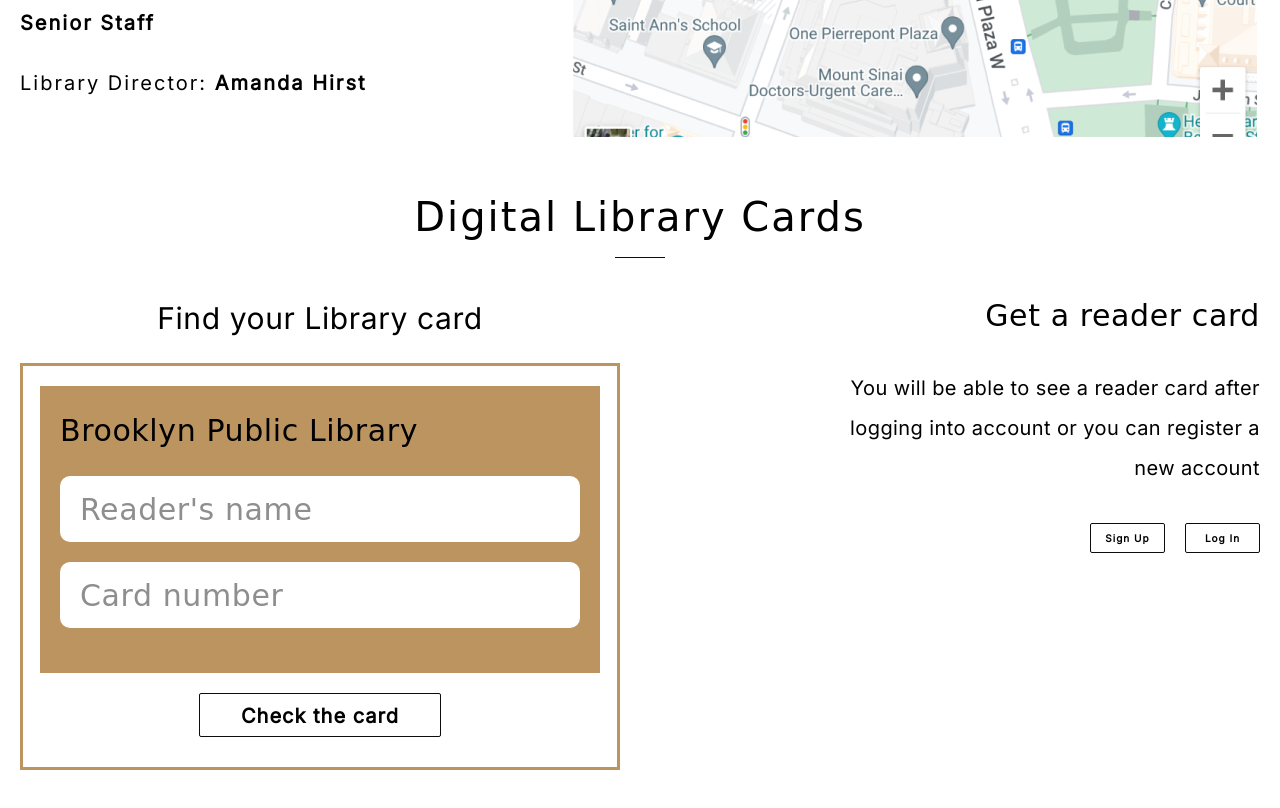
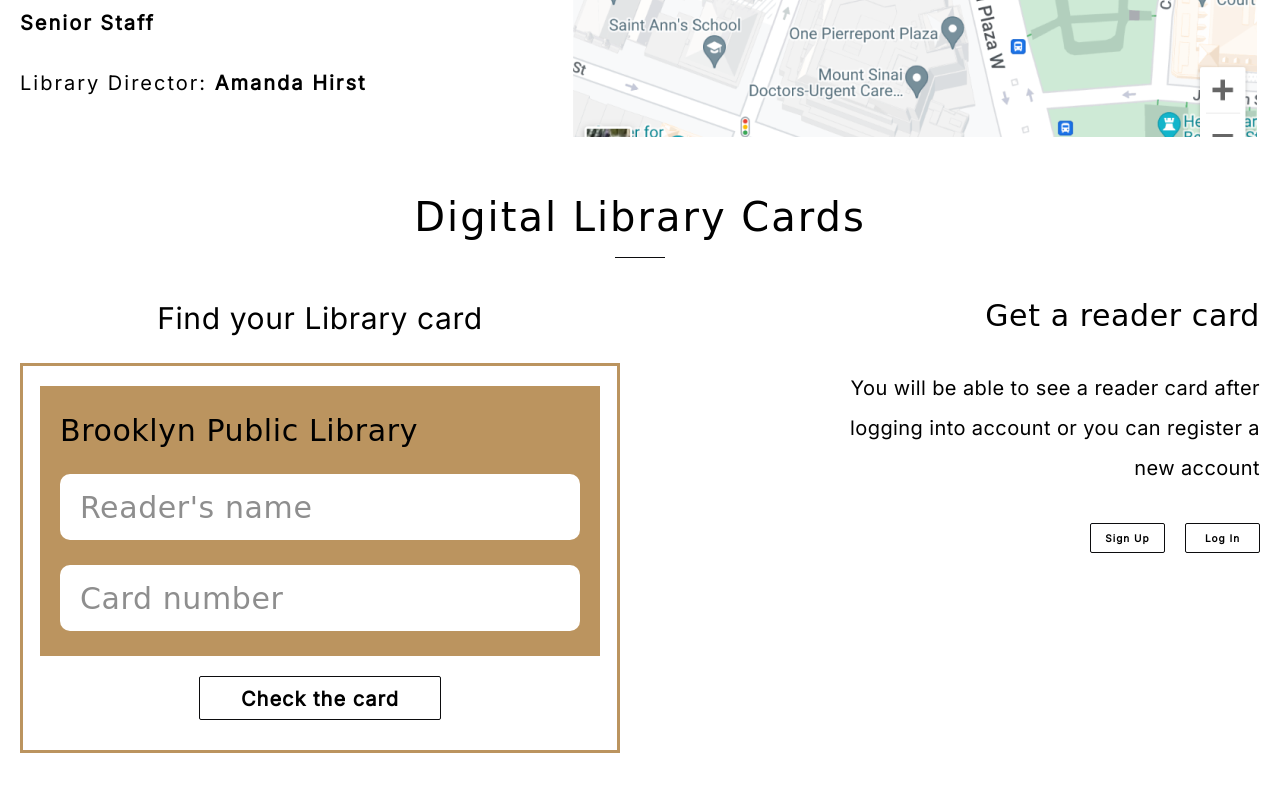
Before and after one commit to IamBigBobby/library, a plain HTML site: page index.html in a window 1280 px wide. Shown: the part 5392-6200 px from the top of the page. Drawn offline with nearby package versions, Linux system fonts and the light colour scheme; files that its build step writes are made by us from their sources; a web font is replaced by a local one.

Commit message:
fix: fix padding into form

```diff
--- a/src/styles/sass/components/_library-card.scss
+++ b/src/styles/sass/components/_library-card.scss
@@ -19,7 +19,7 @@
   flex-direction: column;
   background-color: $orange;
   width: 560px;
-  padding: 20px 20px 25px 20px;
+  padding: 20px 20px 0px 20px;
   margin-bottom: 20px;
 }
 
@@ -33,11 +33,7 @@
   @extend %font-forum;
   @include font($size: 3rem, $height: 5rem);
   letter-spacing: 0.6px;
-  margin-bottom: 20px;
-}
-
-.form-library-card__reader-name{
-  margin-bottom: 25px;
+  margin-bottom: 18px;
 }
 
 .form-library-card__reader-name, .form-library-card__card-number{
@@ -62,5 +58,5 @@
   @extend %font-forum;
   @include font($size: 3rem, $height: 5rem);
   letter-spacing: 0.6px;
-  margin-bottom: 20px;
+  margin-bottom: 25px;
 }
```
